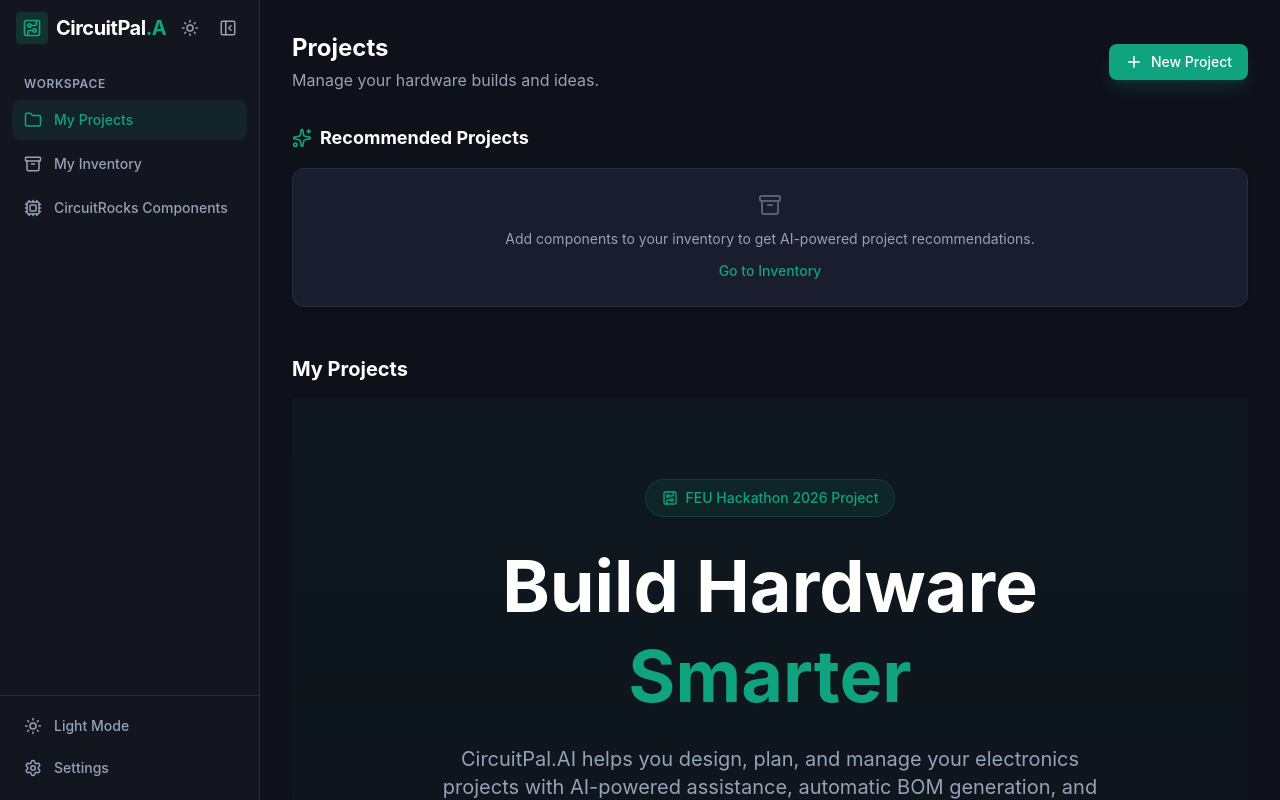
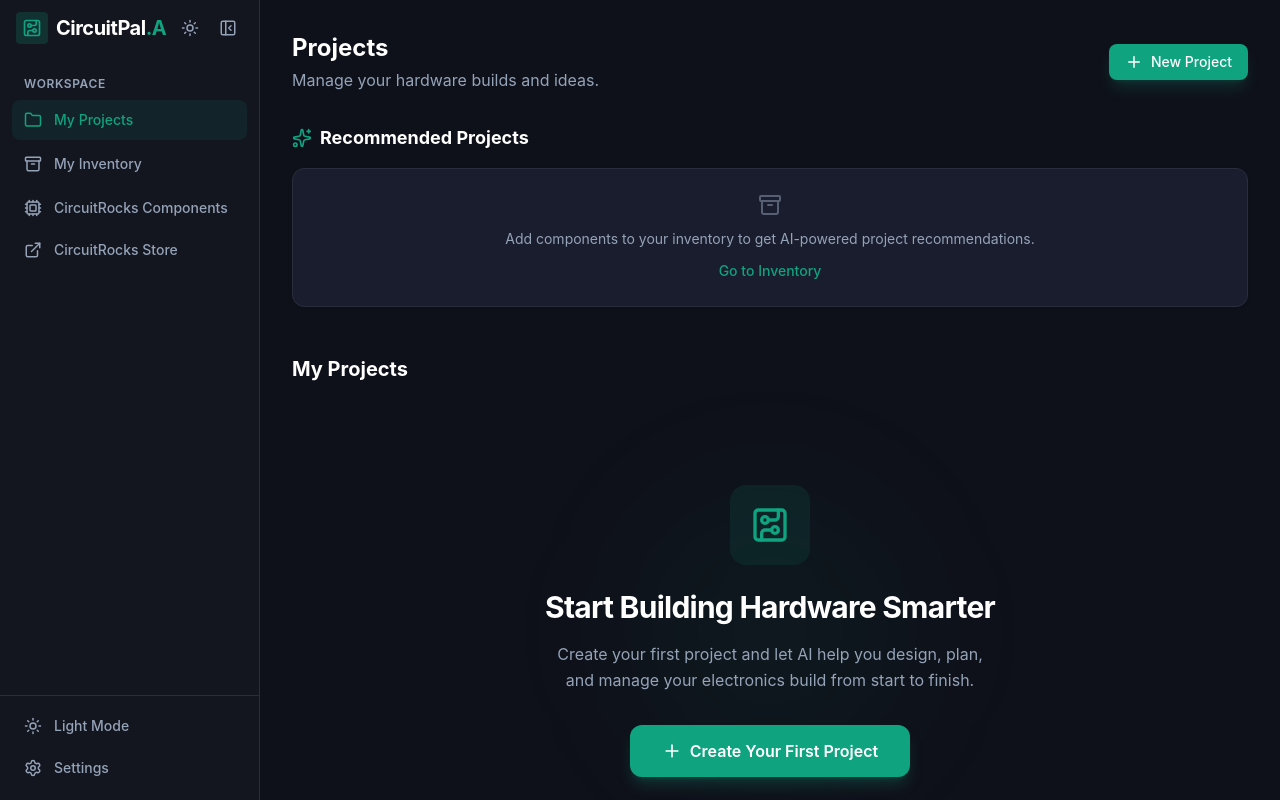
Before and after one commit to sillyCodeValley1/FEU-HACKATHON-2026, a React (Vite) app in the folder frontend/: page /app in a window 1280 px wide. Built offline with nearby package versions, Linux system fonts and the light colour scheme.

Commit message:
refines ui

```diff
--- a/frontend/src/pages/Landing.tsx
+++ b/frontend/src/pages/Landing.tsx
@@ -105,8 +105,8 @@ export default function Landing() {
 
           <div className="relative z-10 max-w-5xl mx-auto text-center">
             <div className="inline-flex items-center gap-2 px-4 py-2 rounded-full bg-primary/10 text-primary text-sm font-medium mb-8 border border-primary/20 shadow-sm shadow-primary/5">
-              <Zap size={16} className="text-yellow-400" />
-              <span>Smart Hardware Planning</span>
+              <Cpu size={16} className="text-primary" />
+              <span>Powered by CircuitRocks</span>
             </div>
 
             <h1 className="text-5xl md:text-7xl font-bold text-white mb-8 leading-tight tracking-tight">
@@ -115,7 +115,7 @@ export default function Landing() {
             </h1>
 
             <p className="text-lg md:text-xl text-text-muted max-w-3xl mx-auto mb-12 leading-relaxed">
-              CircuitPal helps you map out your electronics projects before you buy a single wire. Describe what you want to build, and our AI will generate a realistic Bill of Materials, check your existing inventory, and provide a clear assembly roadmap.
+              CircuitPal.AI is your intelligent hardware companion. Describe what you want to build, and our AI will generate a precise Bill of Materials from the CircuitRocks catalog, check your existing inventory, and provide an interactive step-by-step assembly roadmap.
             </p>
 
             <div className="flex flex-col sm:flex-row items-center justify-center gap-4">
@@ -150,24 +150,24 @@ export default function Landing() {
              <div className="grid grid-cols-1 lg:grid-cols-2 gap-16 items-center">
                <div className="reveal-on-scroll opacity-0 translate-y-8">
                  <h2 className="text-3xl md:text-4xl font-bold text-white mb-6">
-                   Seamless Purchasing with <span className="text-primary">CircuitRocks</span>
+                   Seamless Sourcing with <span className="text-primary">CircuitRocks</span>
                  </h2>
                  <p className="text-text-muted text-lg leading-relaxed mb-6">
-                   Sourcing components is often the most frustrating part of hardware development. We've solved this by natively integrating with <strong>CircuitRocks</strong>, a trusted and legitimate electronics shop.
+                   Finding the right components is often the most frustrating part of hardware development. We've solved this by building CircuitPal.AI directly on top of the <strong>CircuitRocks</strong> catalog—the Philippines' premier electronics shop.
                  </p>
                  <ul className="space-y-4 mb-8">
                    <li className="flex items-start gap-3">
                      <div className="mt-1 p-1 bg-green-500/20 rounded text-green-400"><ShieldCheck size={16} /></div>
                      <div>
-                       <strong className="text-white block">Legitimate Components</strong>
-                       <span className="text-text-muted text-sm">No more counterfeit parts. Every suggested component maps directly to genuine stock from CircuitRocks.</span>
+                       <strong className="text-white block">Verified Components</strong>
+                       <span className="text-text-muted text-sm">No more guessing if parts will work together. Every suggested component maps directly to genuine stock from the CircuitRocks store.</span>
                      </div>
                    </li>
                    <li className="flex items-start gap-3">
                      <div className="mt-1 p-1 bg-blue-500/20 rounded text-blue-400"><ShoppingCart size={16} /></div>
                      <div>
-                       <strong className="text-white block">One-Click BOM Checkout</strong>
-                       <span className="text-text-muted text-sm">The AI builds your Bill of Materials specifically using available CircuitRocks inventory, giving you real-time prices and stock availability.</span>
+                       <strong className="text-white block">Accurate BOM Generation</strong>
+                       <span className="text-text-muted text-sm">The AI builds your Bill of Materials specifically using available CircuitRocks inventory, giving you accurate prices and availability.</span>
                      </div>
                    </li>
                  </ul>
@@ -228,9 +228,9 @@ export default function Landing() {
                 <div className="w-14 h-14 rounded-xl bg-primary/10 flex items-center justify-center text-primary mb-6 group-hover:bg-primary/20 group-hover:scale-110 transition-all">
                   <Activity size={28} />
                 </div>
-                <h3 className="text-xl font-bold text-white mb-3">Step-by-Step Roadmaps</h3>
+                <h3 className="text-xl font-bold text-white mb-3">Interactive Project Roadmaps</h3>
                 <p className="text-text-muted leading-relaxed">
-                  Never get lost during assembly. The AI generates a phased project plan covering hardware acquisition, circuit wiring, programming, and testing tailored specifically to your build.
+                  Never get lost during assembly. The AI generates a phased project plan with interactive checkboxes covering hardware acquisition, circuit wiring, programming, and testing tailored specifically to your build.
                 </p>
               </div>
 
@@ -264,7 +264,7 @@ export default function Landing() {
                   </div>
                   <h3 className="text-xl font-bold text-white mb-3">Dynamic Bill of Materials (BOM)</h3>
                   <p className="text-text-muted leading-relaxed max-w-xl">
-                    Every project automatically generates a detailed BOM. It intelligently separates parts you already own from "Purchasable Parts" sourced directly from the CircuitRocks catalog, complete with live pricing and SKU tracking.
+                    Every project automatically generates a detailed BOM. It intelligently separates parts you already own from purchasable parts sourced directly from the CircuitRocks catalog, alongside helpful links for any external components.
                   </p>
                 </div>
               </div>
@@ -293,7 +293,13 @@ export default function Landing() {
 
       {/* Footer */}
       <footer className="py-8 border-t border-border-dark text-center text-sm text-text-muted">
-        <p>© 2026 CircuitPal.AI. Built for hardware enthusiasts.</p>
+        <p className="mb-2">© 2026 CircuitPal.AI. Built for hardware enthusiasts.</p>
+        <p className="flex items-center justify-center gap-2">
+          <span>Powered by</span>
+          <a href="https://circuit.rocks/" target="_blank" rel="noreferrer" className="text-primary hover:text-primary-light transition-colors font-medium">
+            CircuitRocks
+          </a>
+        </p>
       </footer>
     </div>
   );
--- a/frontend/src/pages/MainApp.tsx
+++ b/frontend/src/pages/MainApp.tsx
@@ -429,12 +429,12 @@ export default function MainApp() {
       )}
       >
         <div className={cn("p-4 flex items-center h-14 relative gap-2", sidebarOpen ? "justify-between" : "justify-center")}>
-          <div className={cn("flex items-center gap-2 overflow-hidden transition-opacity duration-200 pointer-events-none", sidebarOpen ? "opacity-100" : "opacity-0 absolute")}>
+          <a href="/" className={cn("flex items-center gap-2 overflow-hidden transition-opacity duration-200 hover:opacity-80 cursor-pointer", sidebarOpen ? "opacity-100" : "opacity-0 absolute pointer-events-none")}>
             <div className="w-8 h-8 rounded bg-primary/20 flex items-center justify-center text-primary shrink-0">
               <CircuitBoard size={20} />
             </div>
             <h1 className="text-xl font-bold tracking-tight text-white whitespace-nowrap">CircuitPal<span className="text-primary">.AI</span></h1>
-          </div>
+          </a>
           <div className="flex items-center gap-2">
             <button
               onClick={() => setIsDarkMode(!isDarkMode)}
@@ -477,6 +477,23 @@ export default function MainApp() {
             onClick={() => { setActiveProjectId(null); setGlobalView('catalog'); }}
             collapsed={!sidebarOpen}
           />
+          <a
+            href="https://circuit.rocks/"
+            target="_blank"
+            rel="noreferrer"
+            className={cn(
+              "w-full flex items-center gap-3 px-3 py-2 rounded-lg text-sm font-medium text-text-muted hover:text-white hover:bg-white/10 transition-colors mt-1 group",
+              !sidebarOpen && "justify-center"
+            )}
+            title="Visit CircuitRocks Store"
+          >
+            <ExternalLink size={18} className="group-hover:text-primary transition-colors" />
+            {sidebarOpen && (
+              <span className="flex-1 flex items-center justify-between">
+                CircuitRocks Store
+              </span>
+            )}
+          </a>
 
           {recentProjects.length > 0 && (
             <div className="mt-6 mb-1">
@@ -1210,98 +1227,26 @@ export default function MainApp() {
                 </div>
 
                 {projects.length === 0 ? (
-                  <div className="min-h-full">
-                    {/* Hero Section */}
-                    <div className="relative overflow-hidden py-20 px-6">
-                      <div className="absolute inset-0 bg-gradient-to-b from-primary/5 to-transparent" />
-                      <div className="max-w-6xl mx-auto relative z-10">
-                        <div className="text-center mb-12">
-                          <div className="inline-flex items-center gap-2 px-4 py-2 rounded-full bg-primary/10 text-primary text-sm font-medium mb-6 border border-primary/20">
-                            <CircuitBoard size={16} />
-                            <span>FEU Hackathon 2026 Project</span>
-                          </div>
-                          <h1 className="text-5xl md:text-7xl font-bold text-white mb-6 leading-tight">
-                            Build Hardware <br />
-                            <span className="text-primary">Smarter</span>
-                          </h1>
-                          <p className="text-xl text-text-muted max-w-2xl mx-auto mb-10">
-                            CircuitPal.AI helps you design, plan, and manage your electronics projects with AI-powered assistance, automatic BOM generation, and step-by-step planning.
-                          </p>
-                          <div className="flex flex-wrap gap-4 justify-center">
-                            <button
-                              onClick={() => setShowCreateModal(true)}
-                              className="bg-primary hover:bg-primary-dark text-white px-8 py-4 rounded-xl text-lg font-semibold transition-all shadow-lg shadow-primary/30 hover:shadow-primary/40 flex items-center gap-2"
-                            >
-                              <Plus size={20} />
-                              Create Your First Project
-                            </button>
-                            <button
-                              onClick={() => setGlobalView('catalog')}
-                              className="bg-bg-panel hover:bg-bg-dark border border-border-dark hover:border-primary/50 text-white px-8 py-4 rounded-xl text-lg font-semibold transition-all flex items-center gap-2"
-                            >
-                              <Cpu size={20} />
-                              Browse Components
-                            </button>
-                          </div>
-                        </div>
+                  <div className="flex-1 flex flex-col items-center justify-center min-h-[400px] text-center mt-12 relative z-10">
+                    <div className="absolute top-1/2 left-1/2 -translate-x-1/2 -translate-y-1/2 w-72 h-72 bg-primary/5 rounded-full blur-3xl -z-10 pointer-events-none" />
 
-                        {/* Features Grid */}
-                        <div className="grid grid-cols-1 md:grid-cols-3 gap-8 mt-20">
-                          <div className="bg-bg-panel border border-border-dark rounded-2xl p-8 hover:border-primary/50 hover:shadow-xl transition-all group">
-                            <div className="w-14 h-14 rounded-xl bg-primary/10 flex items-center justify-center text-primary mb-6 group-hover:bg-primary/20 transition-colors">
-                              <Bot size={28} />
-                            </div>
-                            <h3 className="text-xl font-bold text-white mb-3">AI Copilot</h3>
-                            <p className="text-text-muted leading-relaxed">
-                              Describe your project idea and get instant AI-powered suggestions, component recommendations, and design guidance.
-                            </p>
-                          </div>
+                    <div className="w-20 h-20 rounded-2xl bg-primary/10 flex items-center justify-center text-primary mb-6">
+                      <CircuitBoard size={40} />
+                    </div>
 
-                          <div className="bg-bg-panel border border-border-dark rounded-2xl p-8 hover:border-primary/50 hover:shadow-xl transition-all group">
-                            <div className="w-14 h-14 rounded-xl bg-primary/10 flex items-center justify-center text-primary mb-6 group-hover:bg-primary/20 transition-colors">
-                              <ShoppingCart size={28} />
-                            </div>
-                            <h3 className="text-xl font-bold text-white mb-3">Auto BOM Generation</h3>
-                            <p className="text-text-muted leading-relaxed">
-                              Automatic bill of materials generation with pricing, inventory checking, and external purchase links.
-                            </p>
-                          </div>
+                    <h2 className="text-3xl font-bold text-white mb-4 tracking-tight">Start Building Hardware Smarter</h2>
 
-                          <div className="bg-bg-panel border border-border-dark rounded-2xl p-8 hover:border-primary/50 hover:shadow-xl transition-all group">
-                            <div className="w-14 h-14 rounded-xl bg-primary/10 flex items-center justify-center text-primary mb-6 group-hover:bg-primary/20 transition-colors">
-                              <Activity size={28} />
-                            </div>
-                            <h3 className="text-xl font-bold text-white mb-3">Project Planning</h3>
-                            <p className="text-text-muted leading-relaxed">
-                              Step-by-step roadmaps and project plans generated automatically to guide your build process.
-                            </p>
-                          </div>
-                        </div>
+                    <p className="text-text-muted max-w-md mx-auto mb-8 text-base leading-relaxed">
+                      Create your first project and let AI help you design, plan, and manage your electronics build from start to finish.
+                    </p>
 
-                        {/* Additional Features */}
-                        <div className="grid grid-cols-1 md:grid-cols-2 gap-6 mt-12">
-                          <div className="bg-bg-panel border border-border-dark rounded-2xl p-6 hover:border-primary/30 transition-all flex items-center gap-6">
-                            <div className="w-12 h-12 rounded-lg bg-primary/10 flex items-center justify-center text-primary shrink-0">
-                              <Archive size={24} />
-                            </div>
-                            <div>
-                              <h4 className="text-lg font-semibold text-white mb-1">Inventory Management</h4>
-                              <p className="text-text-muted text-sm">Track components you own and save money by reusing parts.</p>
-                            </div>
-                          </div>
-
-                          <div className="bg-bg-panel border border-border-dark rounded-2xl p-6 hover:border-primary/30 transition-all flex items-center gap-6">
-                            <div className="w-12 h-12 rounded-lg bg-primary/10 flex items-center justify-center text-primary shrink-0">
-                              <List size={24} />
-                            </div>
-                            <div>
-                              <h4 className="text-lg font-semibold text-white mb-1">CircuitRocks Components</h4>
-                              <p className="text-text-muted text-sm">Browse our extensive catalog of electronic components and parts from CircuitRocks.</p>
-                            </div>
-                          </div>
-                        </div>
-                      </div>
-                    </div>
+                    <button
+                      onClick={() => setShowCreateModal(true)}
+                      className="bg-primary hover:bg-primary-dark text-white px-8 py-3.5 rounded-xl text-base font-semibold transition-all shadow-lg shadow-primary/25 hover:shadow-primary/40 flex items-center justify-center gap-2"
+                    >
+                      <Plus size={20} />
+                      Create Your First Project
+                    </button>
                   </div>
                 ) : (
                   <div className="grid grid-cols-1 md:grid-cols-2 lg:grid-cols-3 gap-5">
```
